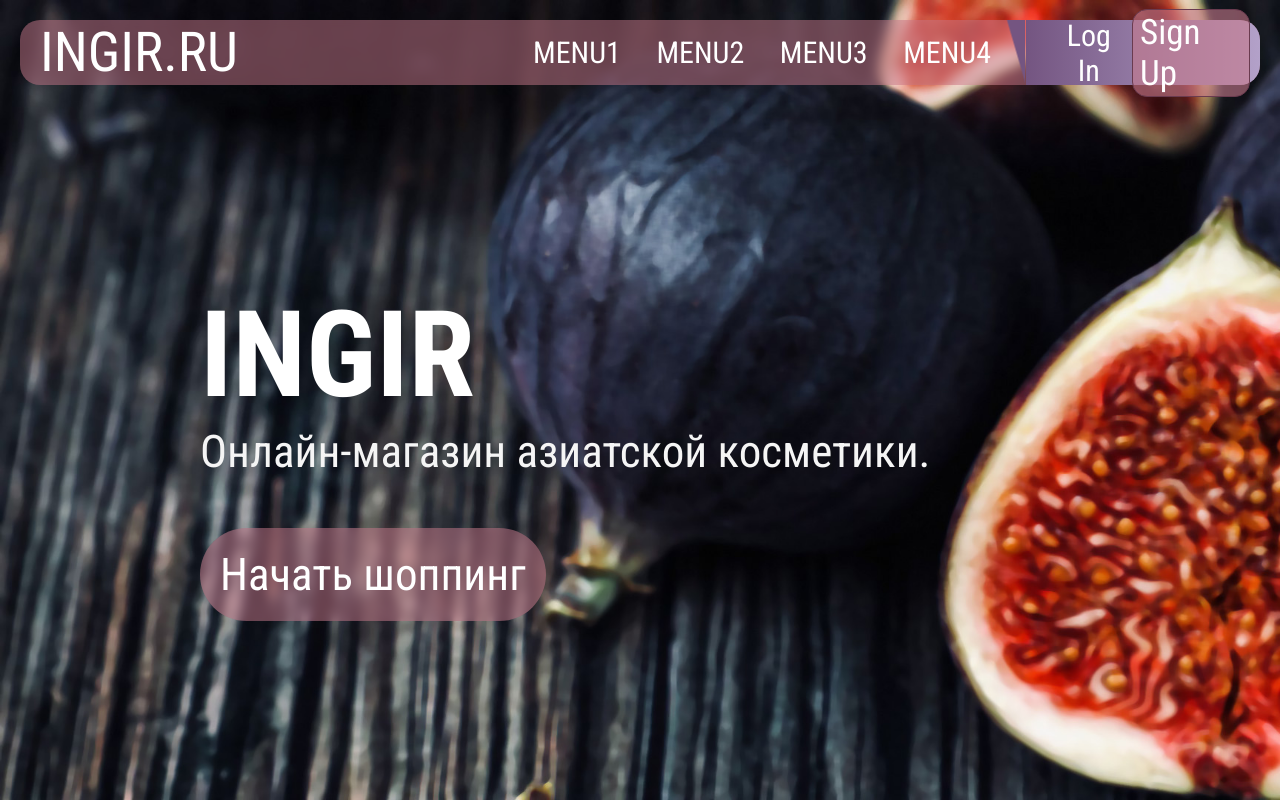
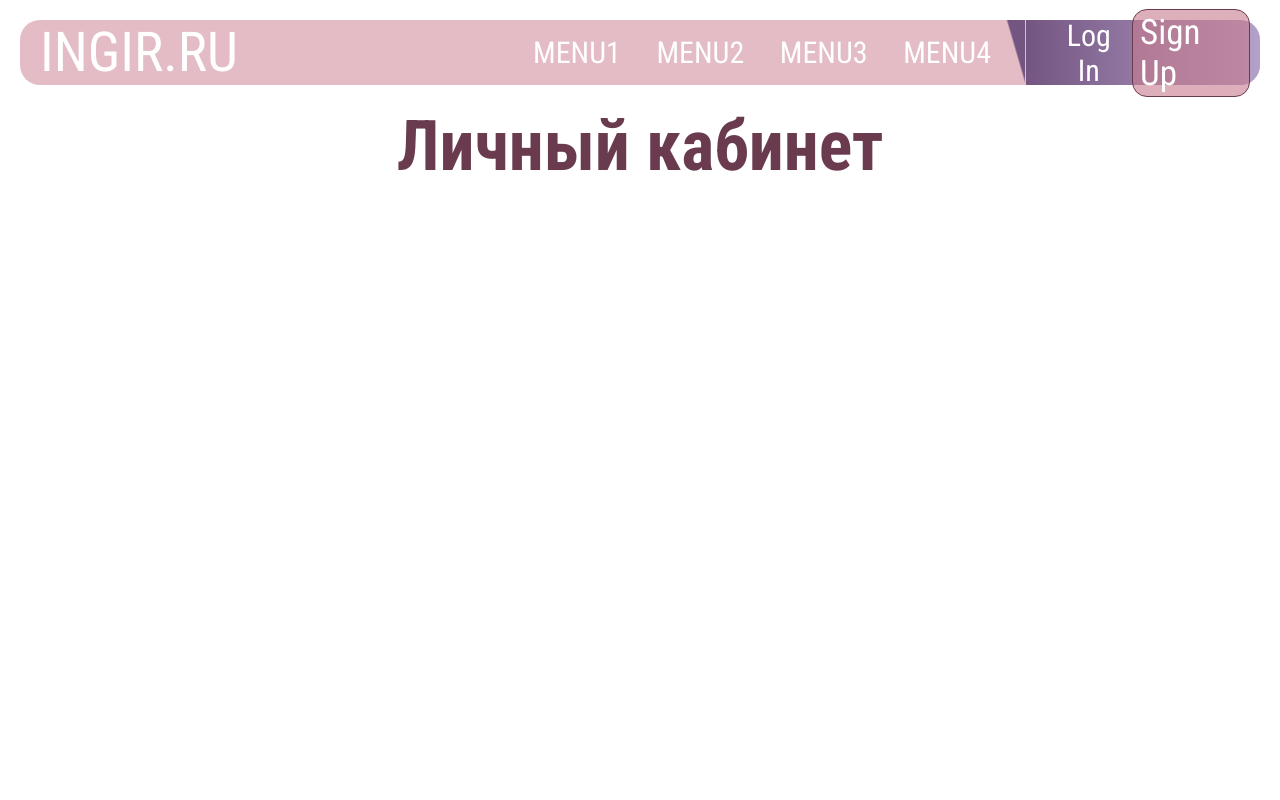
Before and after one commit to turboBarbitura/ingir, a React (Create React App) app: page /personal in a window 1280 px wide. Built offline with nearby package versions, Linux system fonts and the light colour scheme.

Commit message:
start dev personal area

```diff
--- a/package.json
+++ b/package.json
@@ -11,6 +11,7 @@
     "@testing-library/user-event": "^12.8.3",
     "react": "^17.0.2",
     "react-dom": "^17.0.2",
+    "react-router-dom": "^6.0.2",
     "react-scripts": "4.0.3",
     "web-vitals": "^1.1.2"
   },
--- a/src/App.js
+++ b/src/App.js
@@ -4,25 +4,35 @@ import Intro from "./components/Intro/Intro";
 import React, {useState} from "react";
 import Modal from "./components/Windows/Modal/Modal";
 import Signin from "./components/Forms/Signin/Signin";
+import Personalarea from "./components/PersonalArea/Personalarea";
+import {BrowserRouter, Route, Routes} from "react-router-dom";
 
 function App() {
     const [modal, setModal] = useState(false)
 
   return (
-      <div>
-        <Intro onModalOpen={()=>setModal(true)}/>
+      <BrowserRouter>
+
+          <Routes>
+
+            <Route path='/' element = {<Intro onModalOpen={()=>setModal(true)}/>} />
+
+            <Route path='/personal' element = { <Personalarea/> } />
+
+          </Routes>
+
+          {/*Модальное окно входа в личный кабинет*/}
           <Modal
               isOpened = {modal}
               title = 'Вход'
               desc = 'Авторизируйтесь, если вы уже зарегистрированы в нашем магазине.'
               onModalClose={()=>setModal(false)}
           >
-            <Signin/>
+              <Signin onModalClose =  {()=>setModal(false)} />
+          </Modal>
 
 
-
-        </Modal>
-      </div>
+      </BrowserRouter>
   );
 }
 
--- a/src/components/Forms/Signin/Signin.jsx
+++ b/src/components/Forms/Signin/Signin.jsx
@@ -1,30 +1,27 @@
 import React from 'react';
 import s from './signin.module.css'
-import {TextField} from "@mui/material";
+import {NavLink} from "react-router-dom";
 
 
 
-const Signin = () => {
+
+const Signin = (props) => {
     return (
         <div className={s.signinWrapper}>
             <form className={s.signinForm} action="#">
                 <div className={s.userLogin}>
-                    {/*<input type="text" placeholder='Логин / E-mail'/>*/}
-                    <TextField className={s.userLoginI} id="standard-basic-l" label="Логин / E-mail" variant="standard"
-                               InputLabelProps={{className: s.textFieldLogin}}
-                    />
+                   <input type="text" placeholder='Логин / E-mail'/>
+
 
 
                 </div>
                 <div className={s.userPass}>
-                    {/*<input type="password" placeholder='Пароль'/>*/}
-                    <TextField className={s.userPassI} id="standard-basic-p" label="Пароль" variant="standard"
-                        InputLabelProps={{className: s.textFieldPass}}
-                    />
+                    <input type="password" placeholder='Пароль'/>
+
 
                 </div>
                 <p className={s.forgotPass}>Забыли пароль?</p>
-                <button className={s.loginBtn}>Войти</button>
+                <NavLink to='/personal'  className={s.loginBtn} onClick={props.onModalClose}>Войти</NavLink>
 
                 <hr/>
 
--- a/src/components/Forms/Signin/signin.module.css
+++ b/src/components/Forms/Signin/signin.module.css
@@ -30,6 +30,8 @@
     align-self: center;
     margin-top: 10px;
     color: whitesmoke;
+    text-decoration: none;
+    text-align: center;
 }
 
 input {
@@ -63,22 +65,5 @@ hr {
     align-self: center;
     margin-top: 20px;
     cursor: pointer;
-}
-.userPassI {
-    width: 300px;
 
 }
-
-.textFieldPass {
-    color: whitesmoke !important;
-
-}
-
-.userLoginI {
-    width: 300px;
-
-}
-
-.textFieldLogin {
-    color: whitesmoke !important;
-}
--- a/src/components/Navbar/Navbar.jsx
+++ b/src/components/Navbar/Navbar.jsx
@@ -1,6 +1,7 @@
 import React, {useState} from 'react';
 import s from './navbar.module.css'
 import Logo from "../Logo/Logo";
+import {NavLink} from "react-router-dom";
 
 
 
--- /dev/null
+++ b/src/components/PersonalArea/Personalarea.jsx
@@ -0,0 +1,16 @@
+import React from 'react';
+import Navbar from "../Navbar/Navbar";
+import s from './personalarea.module.css'
+
+const Personalarea = () => {
+    return (
+        <div className={s.pa}>
+            <Navbar/>
+            <div className={s.paWrapper}>
+                <h1>Личный кабинет</h1>
+            </div>
+        </div>
+    );
+};
+
+export default Personalarea;
--- /dev/null
+++ b/src/components/PersonalArea/personalarea.module.css
@@ -0,0 +1,9 @@
+.paWrapper {
+
+}
+
+h1 {
+    font-size: 70px;
+    color: #6a3b4f;
+    text-align: center;
+}
```
Also changed, not shown: 1 other file (tests, documents, lock files or other folders). Lines whose indentation alone changed are shown as unchanged.
